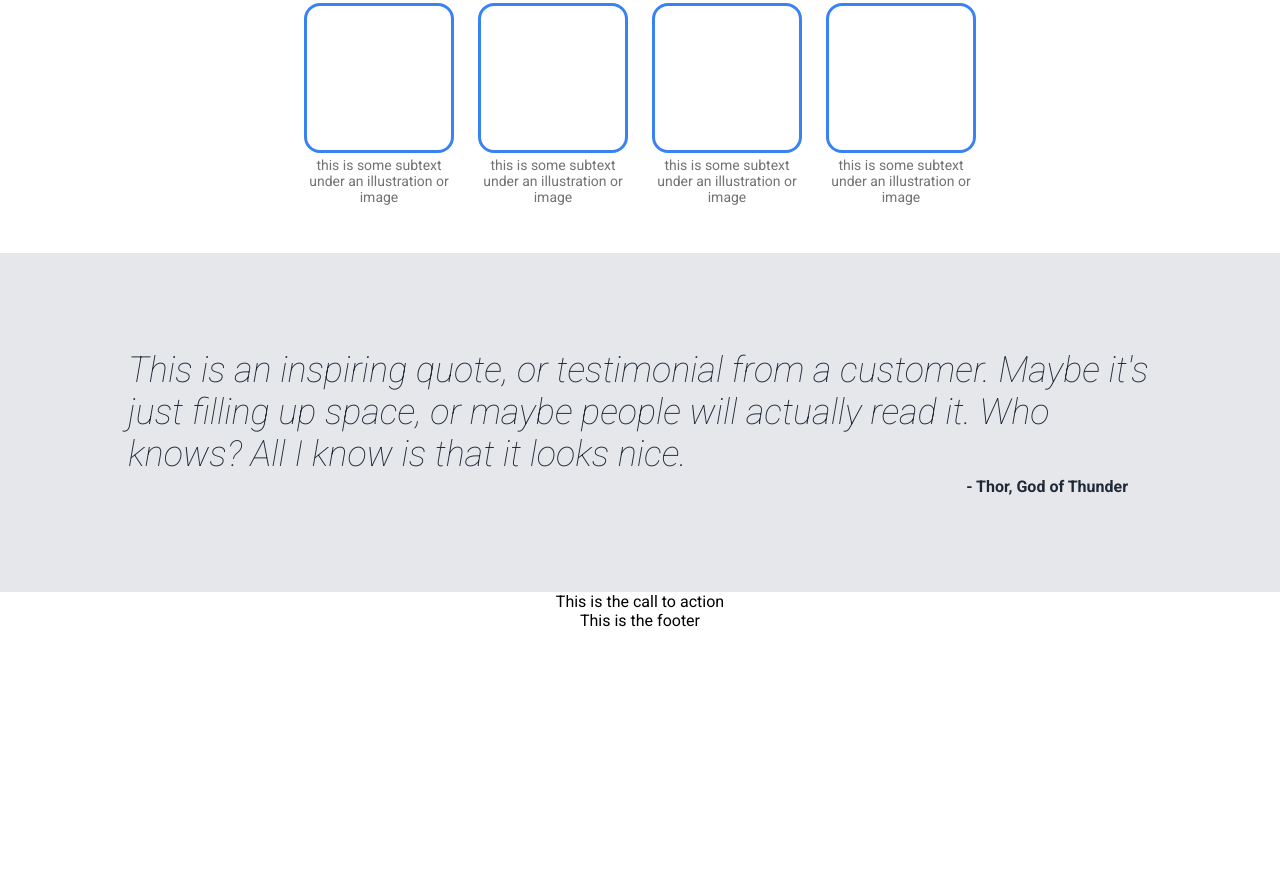
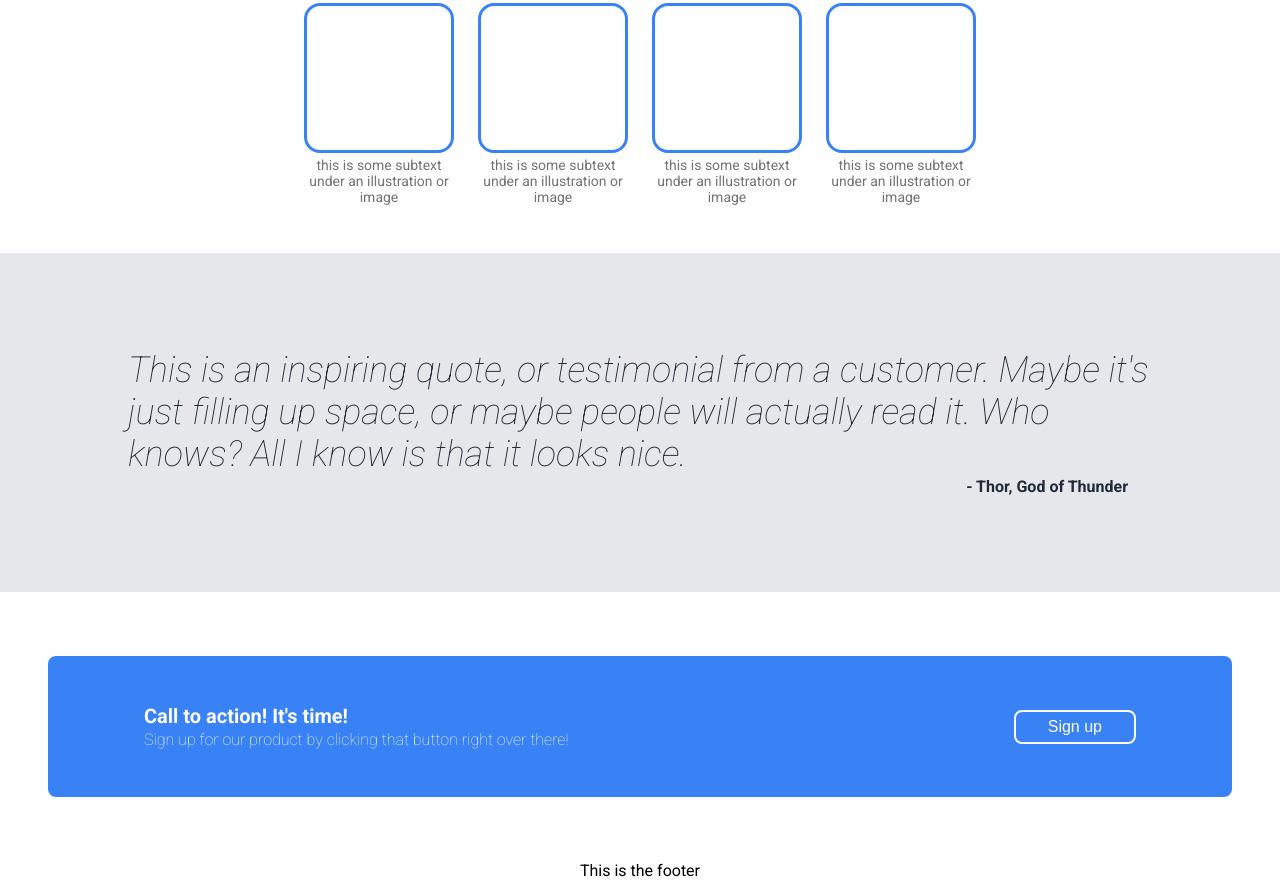
Before and after one commit to samtphillips/odin-landing-page, a plain HTML site: page index.html in a window 1280 px wide. Shown: the part 452-1332 px from the top of the page. Before the commit the page ends 1082 px from the top, so only its background shows below. Drawn offline with Linux system fonts and the light colour scheme.

Commit message:
Add content and styl the action section

```diff
--- a/index.html
+++ b/index.html
@@ -29,7 +29,7 @@
                     It's a smaller font and the color is lower contrast
                 </p>
 
-                <button class="background-action">Sign up</button>
+                <button>Sign up</button>
             </div>
 
             <div class="hero-image-container background-light">
@@ -81,8 +81,13 @@
     </div>
 
     <div class="section-outer">
-        <div class="action-container">
-            This is the call to action
+        <div class="call-to-action-container background-action">
+            <div class="call-to-action-message">
+                <h3>Call to action! It's time!</h3>
+                <p>Sign up for our product by clicking that button right over there!</p>
+            </div>
+
+            <button>Sign up</button>
         </div>
     </div>
 
--- a/style.css
+++ b/style.css
@@ -20,7 +20,7 @@ body {
     justify-content: center;
 }
 
-.header, .hero-container, .info-container, .quote-container {
+.header, .hero-container, .info-container, .quote-container, .call-to-action-container {
     flex-basis: 1400px;
 }
 
@@ -48,6 +48,7 @@ button {
     border: none;
     font-size: 16px;
     margin: 0;
+    background-color: #3882F6;
 }
 
 /* Header */
@@ -214,3 +215,41 @@ button {
     margin: 0;
     padding: 0 24px;
 }
+
+
+/* Call to action section */
+
+.call-to-action-container {
+    display: flex;
+    align-items: center;
+    justify-content: space-between;
+    margin: 64px 48px;
+    padding: 48px 96px;
+    border-radius: 8px;
+    color: white;
+}
+
+.call-to-action-message {
+    display: flex;
+    flex-direction: column;
+    align-items: start;
+    justify-content: center;
+    gap: 2px;
+}
+
+.call-to-action-message h3 {
+    padding: 0;
+    margin: 0;
+    font-size: 20px;
+}
+
+.call-to-action-message p {
+    padding: 0;
+    margin: 0;
+    font-size: 16px;
+    font-weight: lighter;
+}
+
+.call-to-action-container button {
+    border: 2px solid white;
+}
```
